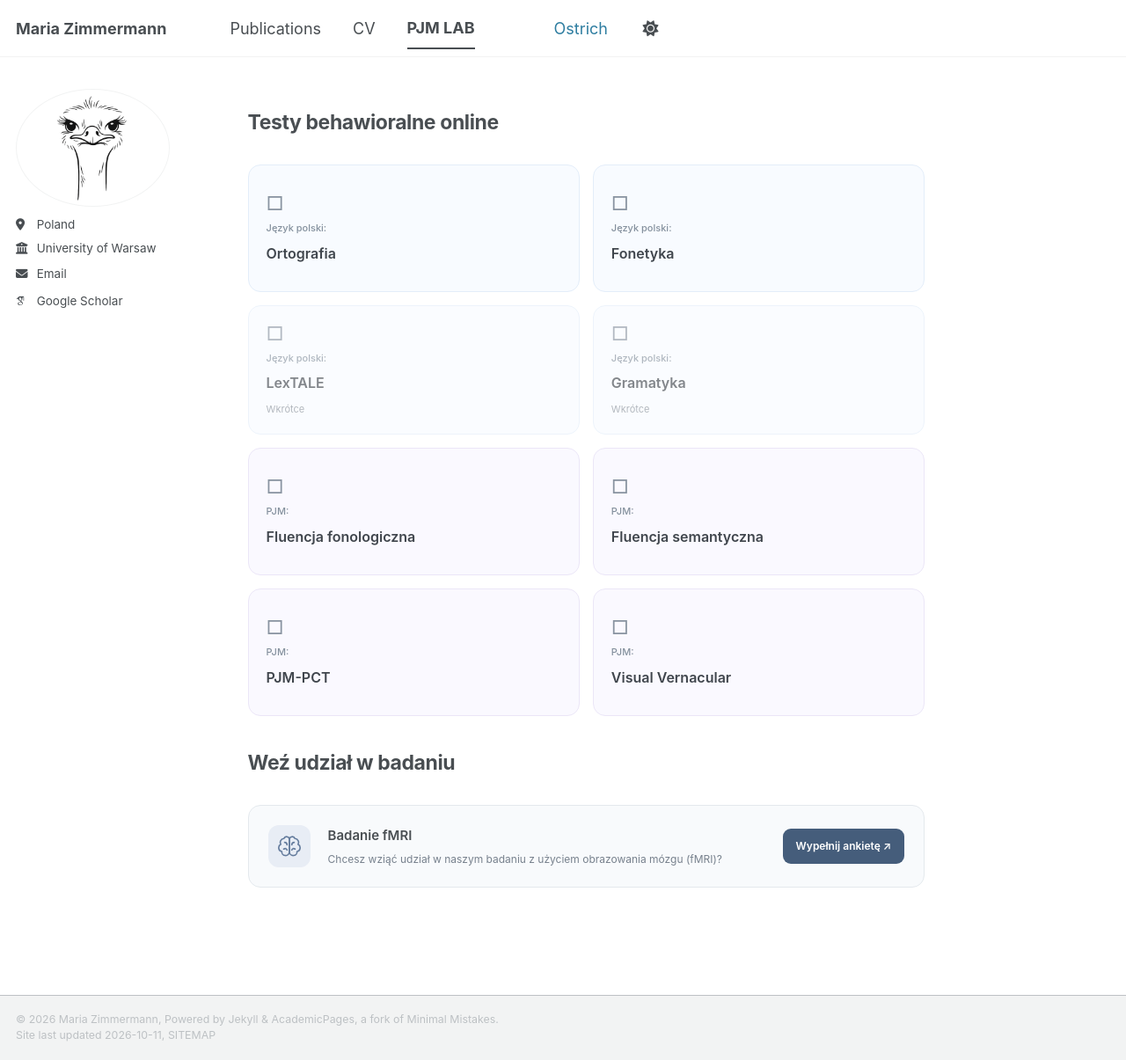
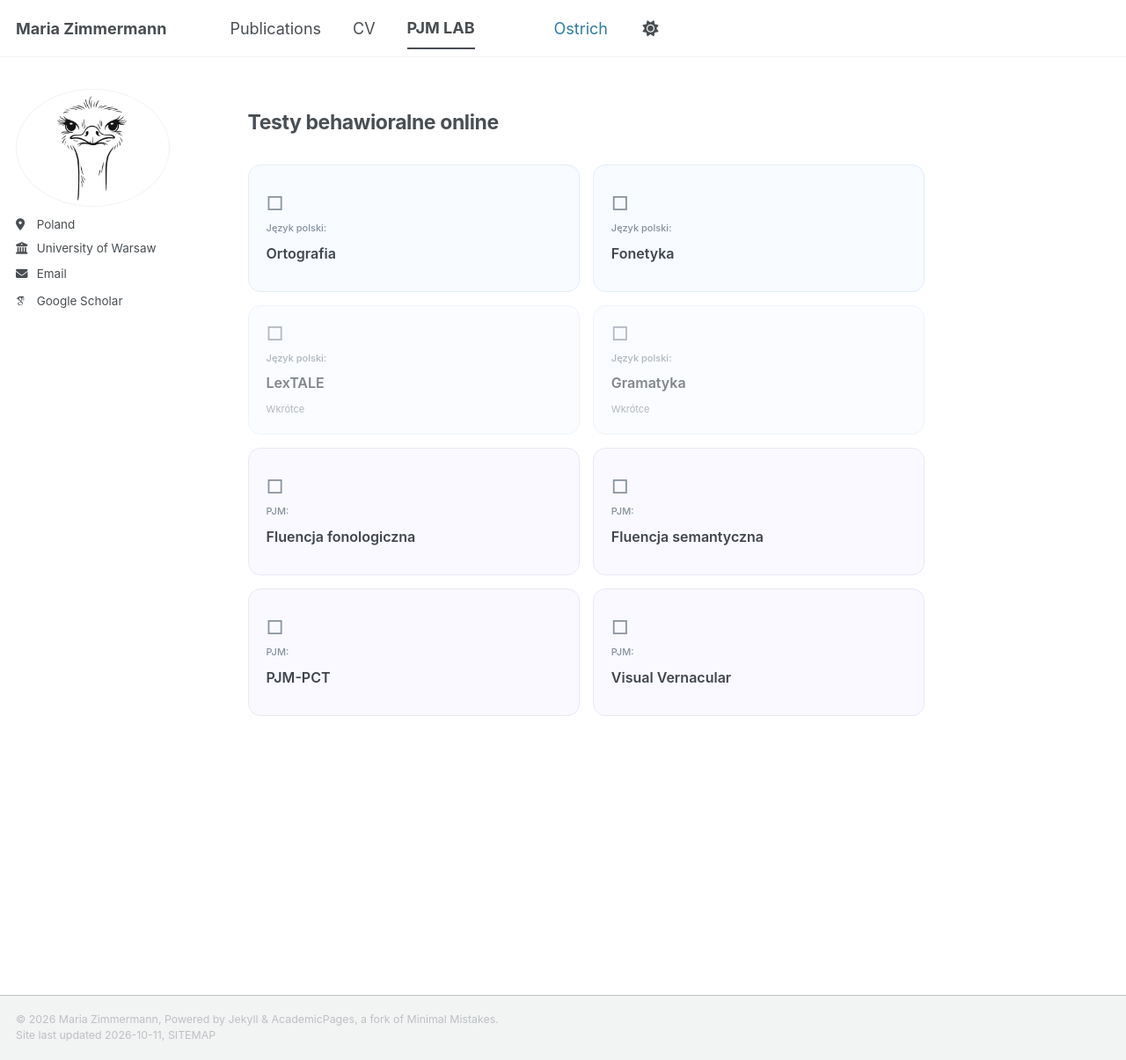
Before and after one commit to MariaZofiaZimmermann/mariazofiazimmermann.github.io, a Jekyll site: the page built from _pages/pjmlab.md, in a window 1280 px wide and 1205 px high. Shown: the whole window at 88% size. Built offline with Jekyll 4.4.1, drawn with Linux system fonts in a browser that asks for light colours; some web fonts are replaced; a script bundle is joined from its source files by our own code; library files that are not in the unit come from our copies.

Commit message:
Update pjmlab.md

```diff
--- a/_pages/pjmlab.md
+++ b/_pages/pjmlab.md
@@ -289,47 +289,3 @@ a.pjmlab-tile:focus-visible {
   </a>
 
 </div>
-
-<!-- BADANIE fMRI -->
-
-<h2>Weź udział w badaniu</h2>
-
-<div class="pjmlab-fmri">
-
-  <div class="pjmlab-fmri-icon">
-    <svg class="pjmlab-brain-icon"
-         xmlns="http://www.w3.org/2000/svg"
-         viewBox="0 0 24 24"
-         fill="none"
-         stroke="currentColor"
-         stroke-width="1.5"
-         stroke-linecap="round"
-         stroke-linejoin="round"
-         aria-hidden="true">
-      <path d="M12 18V5a3 3 0 0 0-5.8-1.1A4 4 0 0 0 3 10a4 4 0 0 0 1 7.5A3.5 3.5 0 0 0 12 18Z"/>
-      <path d="M12 18V5a3 3 0 0 1 5.8-1.1A4 4 0 0 1 21 10a4 4 0 0 1-1 7.5A3.5 3.5 0 0 1 12 18Z"/>
-      <path d="M7 8c1.5 0 2.5 1 2.5 2.5"/>
-      <path d="M17 8c-1.5 0-2.5 1-2.5 2.5"/>
-      <path d="M6 15c1.5-1 3-.5 3.5 1"/>
-      <path d="M18 15c-1.5-1-3-.5-3.5 1"/>
-    </svg>
-  </div>
-
-  <div class="pjmlab-fmri-content">
-    <div class="pjmlab-fmri-title">Badanie fMRI</div>
-    <div class="pjmlab-fmri-description">
-      Chcesz wziąć udział w naszym badaniu
-      z użyciem obrazowania mózgu (fMRI)?
-    </div>
-  </div>
-
-  <a class="pjmlab-fmri-button"
-     href="https://forms.gle/WgZLTMXtYACskeBaA"
-     target="_blank"
-     rel="noopener noreferrer">
-    Wypełnij ankietę ↗
-  </a>
-
-</div>
-
-</div>
```
